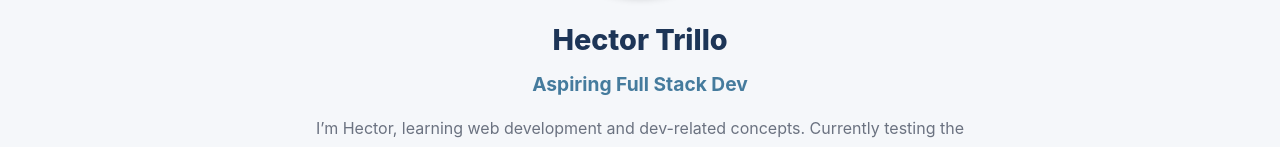
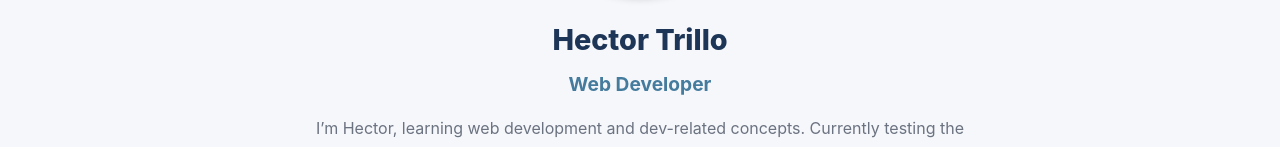
Before and after one commit to htrillo95/password-manager-frontend, a React (Create React App) app: page /about/team in a window 1280 px wide. Shown: the part 653-800 px from the top of the page. Built offline with nearby package versions, Linux system fonts and the light colour scheme.

Commit message:
Team page copy update

```diff
--- a/src/pages/Team.js
+++ b/src/pages/Team.js
@@ -25,7 +25,7 @@ const Team = () => {
         />
         <div className="team-info">
           <h3>Hector Trillo</h3>
-          <p className="team-role">Aspiring Full Stack Dev</p>
+          <p className="team-role">Web Developer</p>
           <p className="team-bio">
             I’m Hector, learning web development and dev-related concepts. Currently testing the
             fundamentals of building user-friendly and secure web applications.
```
